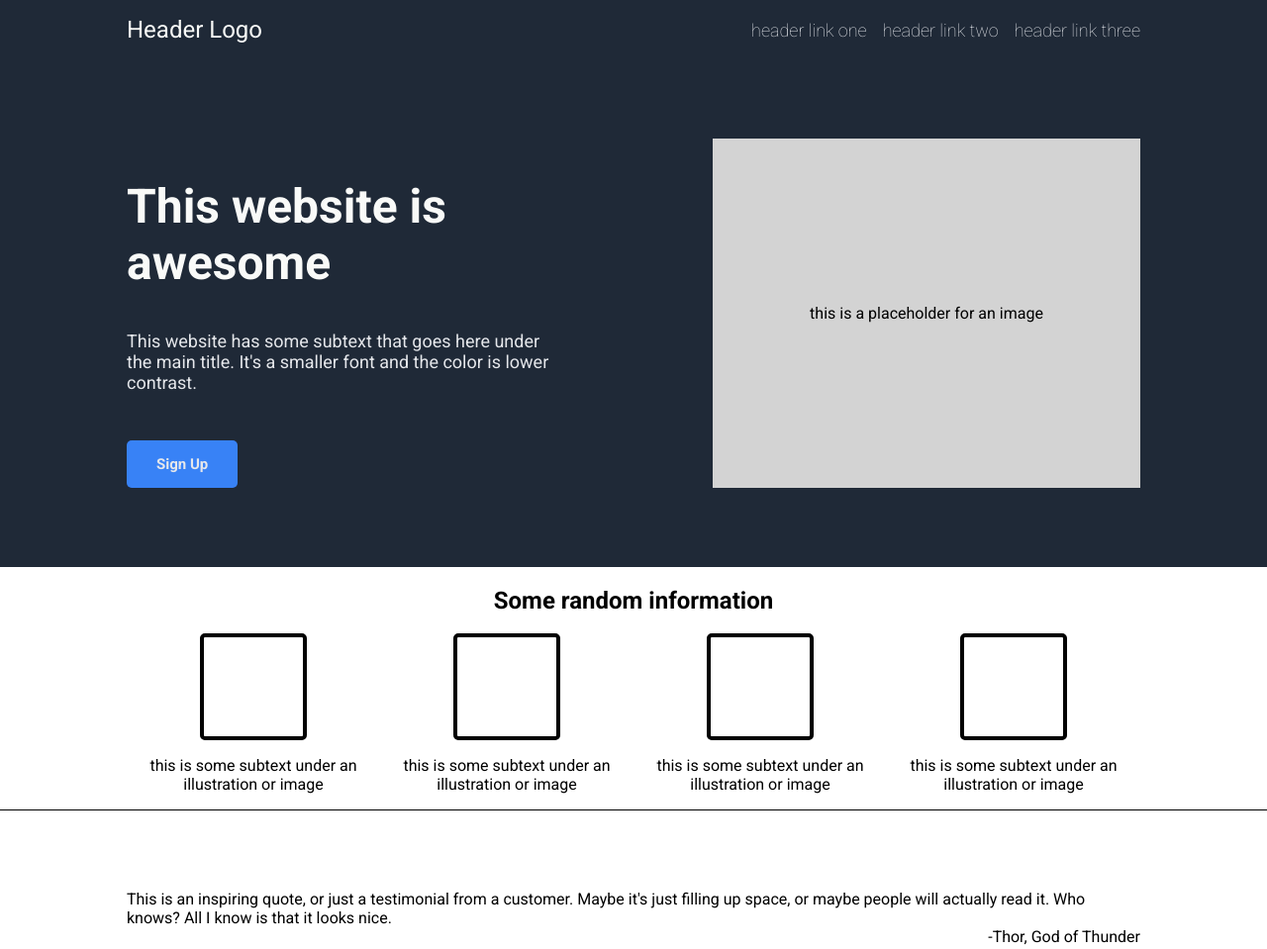
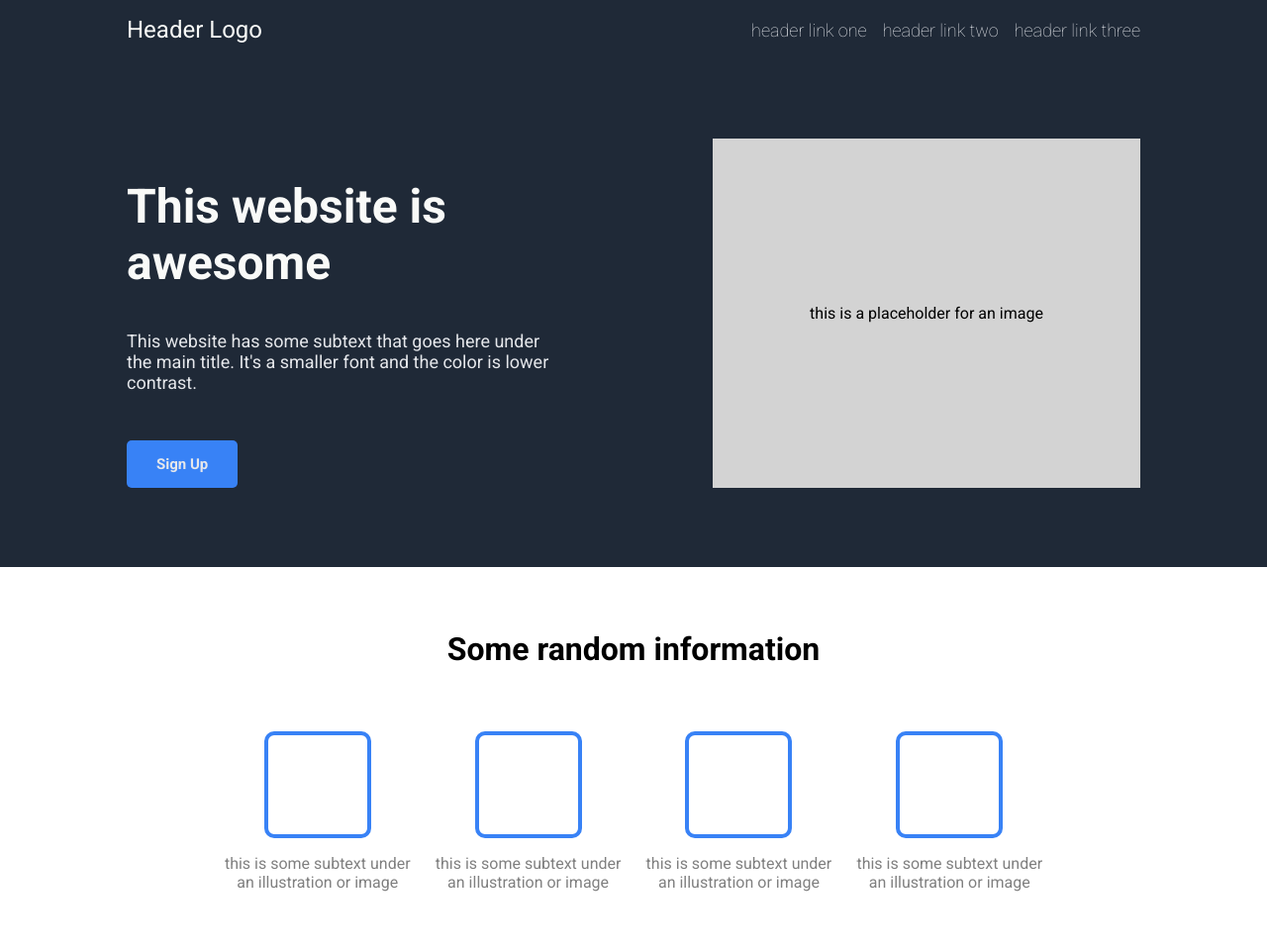
Before and after one commit to abanZaman125/odin-landing-page, a plain HTML site: page index.html in a window 1280 px wide. Shown: the top 959 px of the page at 99% size. Drawn offline with Linux system fonts and the light colour scheme.

Commit message:
Completed Random Information Section

```diff
--- a/css/styles.css
+++ b/css/styles.css
@@ -109,11 +109,16 @@ section.random-info-section {
     display: flex;
     flex-wrap: wrap;
     padding: 0 var(--alignment-padding);
+    column-gap: 1.5rem;
+    justify-content: center;
+    margin-bottom: 5rem;
 }
 
 section.random-info-section h2 {
     width: 100%;
     text-align: center;
+    margin: 2em 0;
+    font-size: 2rem;
 }
 
 section.random-info-section > .random-info-card {
@@ -122,14 +127,21 @@ section.random-info-section > .random-info-card {
     flex-wrap: wrap;
     flex: 1;
     text-align: center;
+    max-width: 21ch;
 }
 
 section.random-info-section .random-info-card .blue-square {
     border: 4px solid black;
-    border-radius: 5px;
+    border-radius: 10px;
     width: 100px;
     height: 100px;
+    border-color: var(--secondary-blue-color);
 }
+
+section.random-info-section .random-info-card p{
+    color: gray;
+}
+
 
 /*----------- Quote Section ---------------*/
 figure {
```
